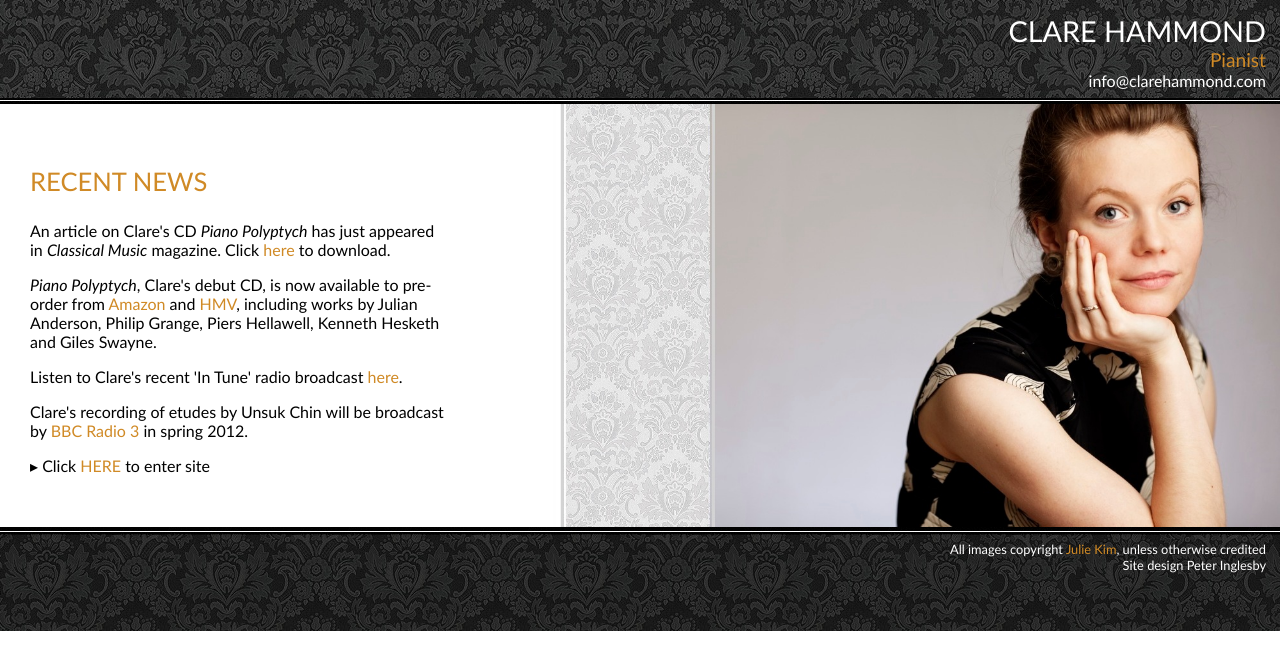
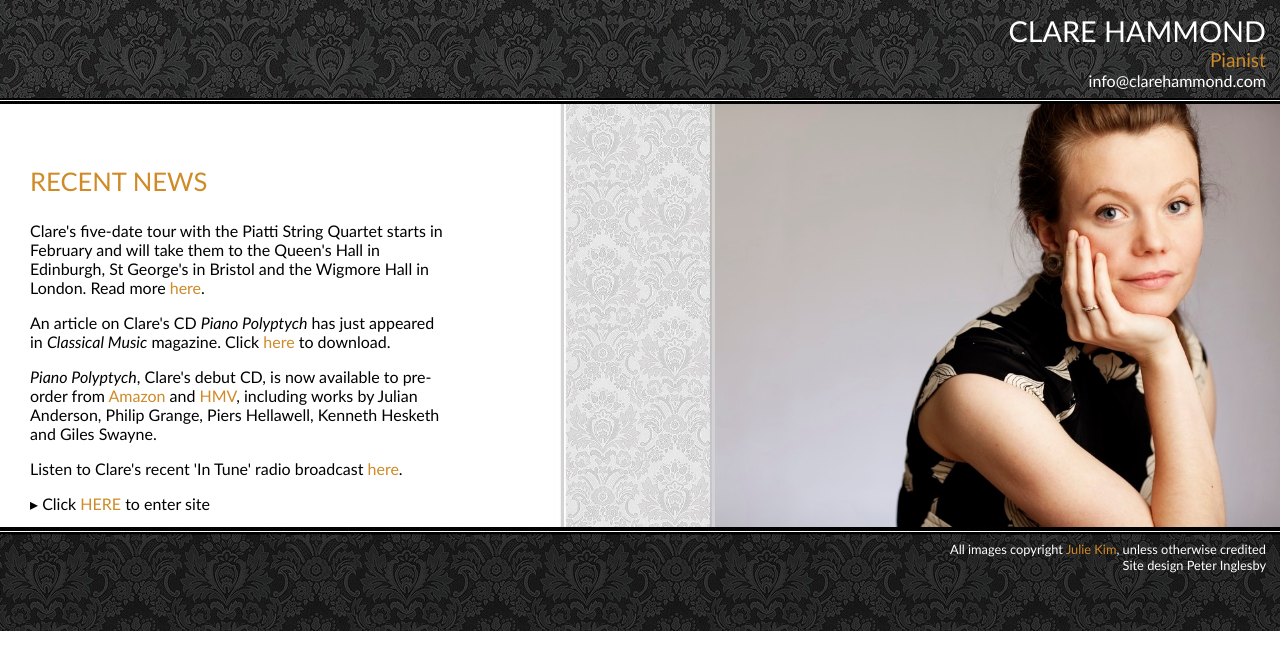
Before and after one commit to hammonc/clarehammond.com, a Jekyll site: the page built from index.html, in a window 1280 px wide. Shown: the top 670 px of the page. Built offline with Jekyll 4.4.1, drawn with Linux system fonts in a browser that asks for light colours.

Commit message:
updates and FCIT flyer added

```diff
--- a/download.html
+++ b/download.html
@@ -7,8 +7,8 @@ image: download.jpg
 <p>Please click on the following links to download biographies and
   photos for publicity purposes.</p>
 
-<p class="downloadable">&#9656; <a href="resources/clare-hammond-long-biography.pdf">Long biography</a></p>
-<p class="downloadable">&#9656; <a href="resources/clare-hammond-short-biography.pdf">Short biography</a></p>
+<p class="downloadable">&#9656; <a href="resources/clare-hammond-long-biography.pdf"target="_blank">Long biography</a></p>
+<p class="downloadable">&#9656; <a href="resources/clare-hammond-short-biography.pdf"target="_blank">Short biography</a></p>
 
 <table>
   <tr>
--- a/index.html
+++ b/index.html
@@ -7,10 +7,10 @@ layout: with-header-and-footer
 </div>
 <div id="news">
   <h3 class="page-heading">RECENT NEWS</h3>
+<p>Clare's five-date tour with the Piatti String Quartet starts in February and will take them to the Queen's Hall in Edinburgh, St George's in Bristol and the Wigmore Hall in London. Read more <a href="resources/Flyer.jpg"target="_blank">here</a>.</p>
 <p>An article on Clare's CD <em>Piano Polyptych</em> has just appeared in <em>Classical Music</em> magazine. Click <a href="resources/article.jpg" target="_blank">here</a> to download.</p>
 <p><em>Piano Polyptych</em>, Clare's debut CD, is now available to pre-order from <a href="http://www.amazon.co.uk/Piano-Polyptych-Julian-Anderson-Hellawell/dp/B006JFZU3W" target="_blank">Amazon</a> and <a href="http://hmv.com/hmvweb/displayProductDetails.do?sku=321875" target="_blank">HMV</a>, including works by Julian Anderson, Philip Grange, Piers Hellawell, Kenneth Hesketh and Giles Swayne.</p>
   <p>Listen to Clare's recent 'In Tune' radio broadcast <a href="http://www.clarehammond.com/in-tune.html" target="_blank">here</a>.</p>
-   <p>Clare's recording of etudes by Unsuk Chin will be broadcast by <a href="http://www.bbc.co.uk/radio3/" target="_blank">BBC Radio 3</a> in spring 2012.</p>
 
 
   <p>&#9656; Click <a href="biography.html">HERE</a> to enter site</p>
```
Also changed, not shown: newsletter-20120123.html (added, +57 -0 lines), resources/Flyer.jpg (added).
